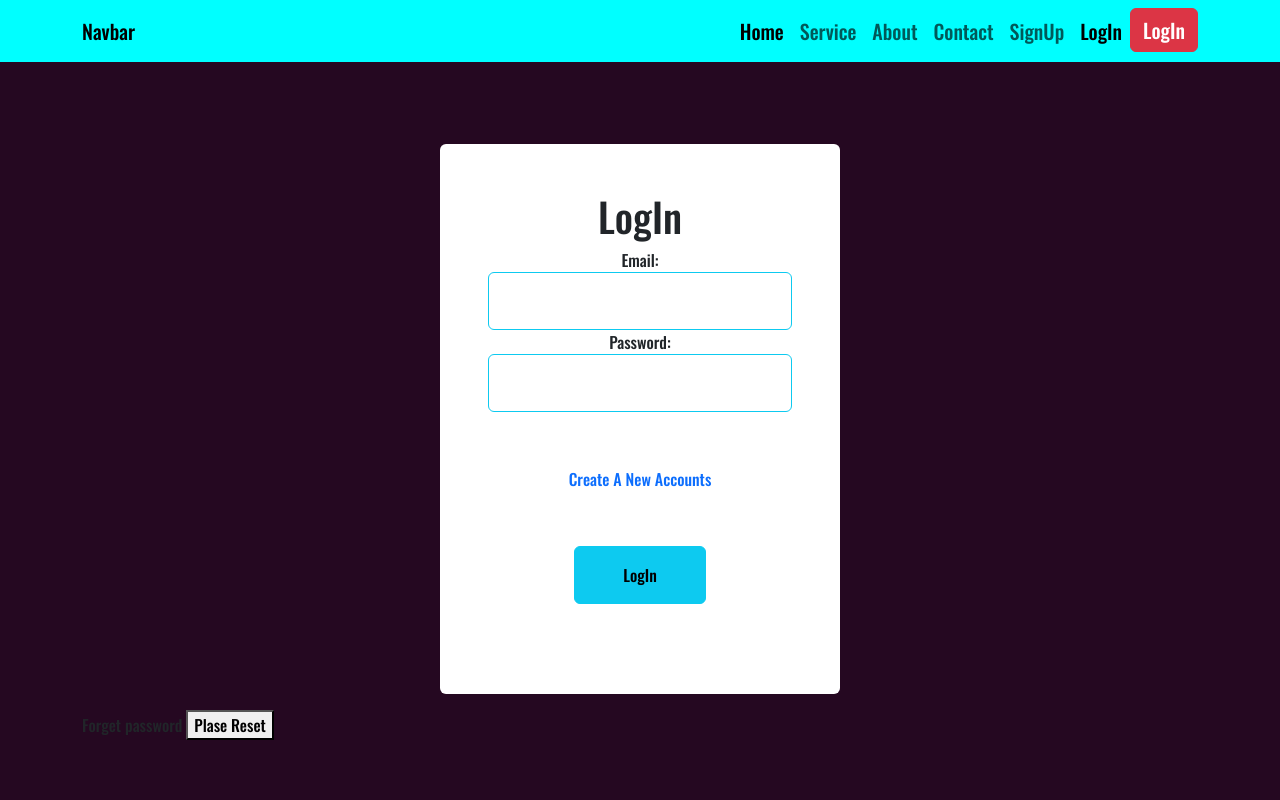
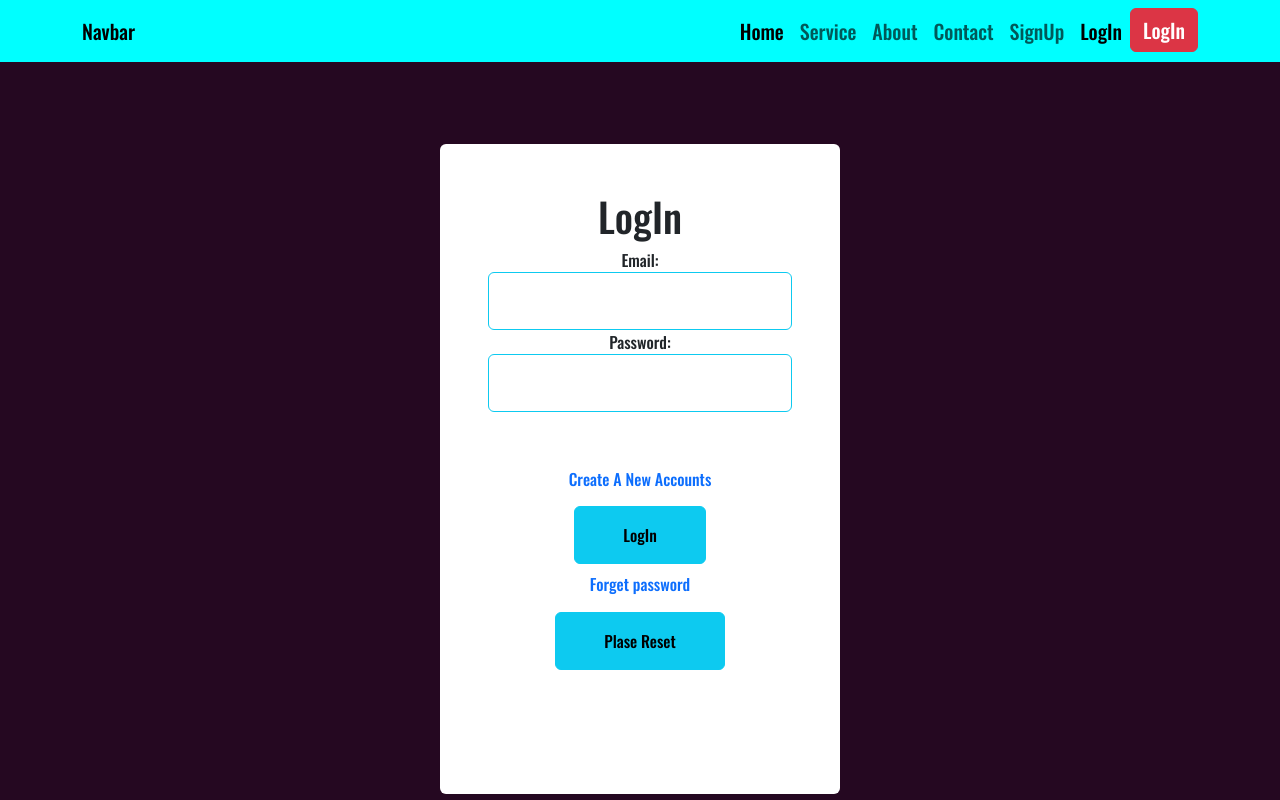
Before and after one commit to MDTufan/React-exm-poject, a React (Vite) app: page /login in a window 1280 px wide. Shown: the top 800 px of the page. Built offline with nearby package versions, Linux system fonts and the light colour scheme; no server answers.

Commit message:
tabtitle

```diff
--- /dev/null
+++ b/Title.jsx
@@ -0,0 +1,5 @@
+export const tabTitle=(newTitle)=>{
+    return(
+        document.title=newTitle
+    )
+}
--- a/index.html
+++ b/index.html
@@ -4,7 +4,7 @@
     <meta charset="UTF-8" />
     <link rel="icon" type="image/svg+xml" href="./src/assets/icon-removebg-preview.png" />
     <meta name="viewport" content="width=device-width, initial-scale=1.0" />
-    <title>React Poject </title>
+    <title>React App </title>
 
   </head>
   <body>
--- a/src/Components/About/About.jsx
+++ b/src/Components/About/About.jsx
@@ -11,8 +11,11 @@ import img9 from "../../assets/avatar2.png"
 import img10 from "../../assets/avatar1.png"
 import "../About.css/About.css"
 import  "../Css/Main.css"
+import { tabTitle } from "../../../Title"
 
 const About = () => {
+
+  tabTitle("React App | About");
   return (
     <div>
       <div className="container">
--- a/src/Components/Contact/Contact.jsx
+++ b/src/Components/Contact/Contact.jsx
@@ -5,9 +5,11 @@ import "../Contact.css/Contact.css"
 import { FaStar } from "react-icons/fa";
 import  "../Css/Main.css"
 import { FaMapMarkerAlt,FaPhoneVolume,FaEnvelope } from "react-icons/fa";
+import { tabTitle } from "../../../Title";
 
 
 const Contact = () => {
+  tabTitle("React App | Contact");
   return (
     <div className="">
    <div className="container">
--- a/src/Components/Home/Home.jsx
+++ b/src/Components/Home/Home.jsx
@@ -16,12 +16,13 @@ import imgx11 from "../../assets/cc2.png"
 import imgx12 from "../../assets/cc3.png"
 
 import { Link } from "react-router-dom";
+import { tabTitle } from "../../../Title";
 
 
 const Home = () => {
 
 
-
+tabTitle("React App")
 
   return (
     <div className="py-5">
--- a/src/Components/Login.css/LogIn.css
+++ b/src/Components/Login.css/LogIn.css
@@ -1,4 +1,4 @@
 .form-size{
     width: 400px !important;
-    height: 550px !important;
+    height: 650px !important;
 }
--- a/src/Components/Login/LogIn.jsx
+++ b/src/Components/Login/LogIn.jsx
@@ -5,11 +5,16 @@ import { useContext, useState } from "react"
 import { AuthContext } from "../Context/UserContext"
 import { sendPasswordResetEmail,getAuth } from "firebase/auth"
 import app from "../../Firebase/Firebase.init"
+import { tabTitle } from "../../../Title"
 const LogIn = () => {
+
+  tabTitle("React App | LogIn");
+
   const auth = getAuth(app);
   const {loginUser}=useContext(AuthContext);
 
 const [userEmail,setuserEmail]=useState("");
+const [success,setsuccess]=useState(false);
 
   const handelEmailBluer =(event)=>{
     const email=event.target.value;
@@ -51,6 +56,7 @@ const hendelLogin=(e)=>{
     const user=result.user;
 
     alert("You Are Successfully LogIn")
+    setsuccess(true)
     form.reset()
     console.log("login");
   })
@@ -91,16 +97,22 @@ const hendelLogin=(e)=>{
   <div className="">
     <Link className="btn text-primary" to="/signup" >Create A New Accounts</Link>
   </div>
+  {
+        success && <div>
+            <p className="text-success">SuccessFully Login</p>
+        </div>
+     }
 
-  <input type="submit" class="btn btn-info py-3 px-5 mt-5 btn-des" value="LogIn"></input>
+  <input type="submit" class="btn btn-info py-3 px-5 mt-2 btn-des" value="LogIn"></input>
 
+  <div className="">
 
+<p className=" pt-2 text-primary">Forget password </p>
+<button className="btn btn-info py-3 px-5  btn-des " onClick={hendleFotgetpassword}  >Plase Reset</button>
+</div>
 
 </form>
-<div className="">
 
-      <p className="x2x mt-3">Forget password <button className=" xxxxx" onClick={hendleFotgetpassword}  >Plase Reset</button> </p>
-      </div>
 
 
 
--- a/src/Components/Service/Service.jsx
+++ b/src/Components/Service/Service.jsx
@@ -3,10 +3,13 @@ import { useEffect, useState } from "react";
 import  "../Css/Main.css"
 import Card from "../Product/Card";
 import Card2 from "../Card2/Card2";
+import { tabTitle } from "../../../Title";
 
 
 
 const Service = () => {
+
+  tabTitle("React App | Service")
 const [product,setProduct]=useState([]);
 const [card,setcard]=useState([]);
 
--- a/src/Components/SignUp/SignUp.jsx
+++ b/src/Components/SignUp/SignUp.jsx
@@ -4,10 +4,12 @@ import { Link } from "react-router-dom"
 import "../Singup.css/SignUp.css"
 import { AuthContext } from "../Context/UserContext"
 import { useContext, useState } from "react"
+import { tabTitle } from "../../../Title"
 
 
 
 const SignUp = () => {
+  tabTitle("React App | SingUp")
 
   const { createUser,googleUser,verifyEmail}=useContext(AuthContext);
 
```
